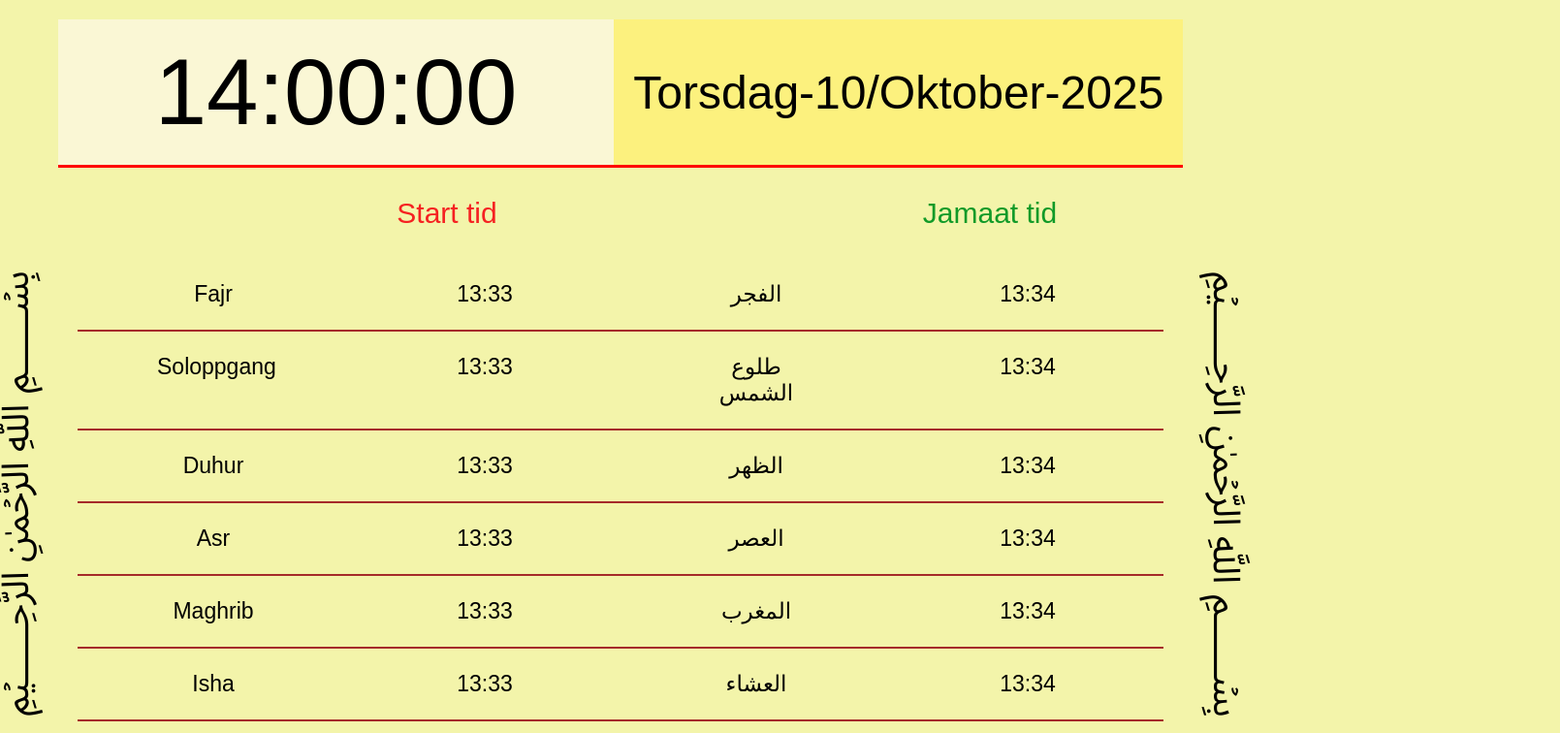
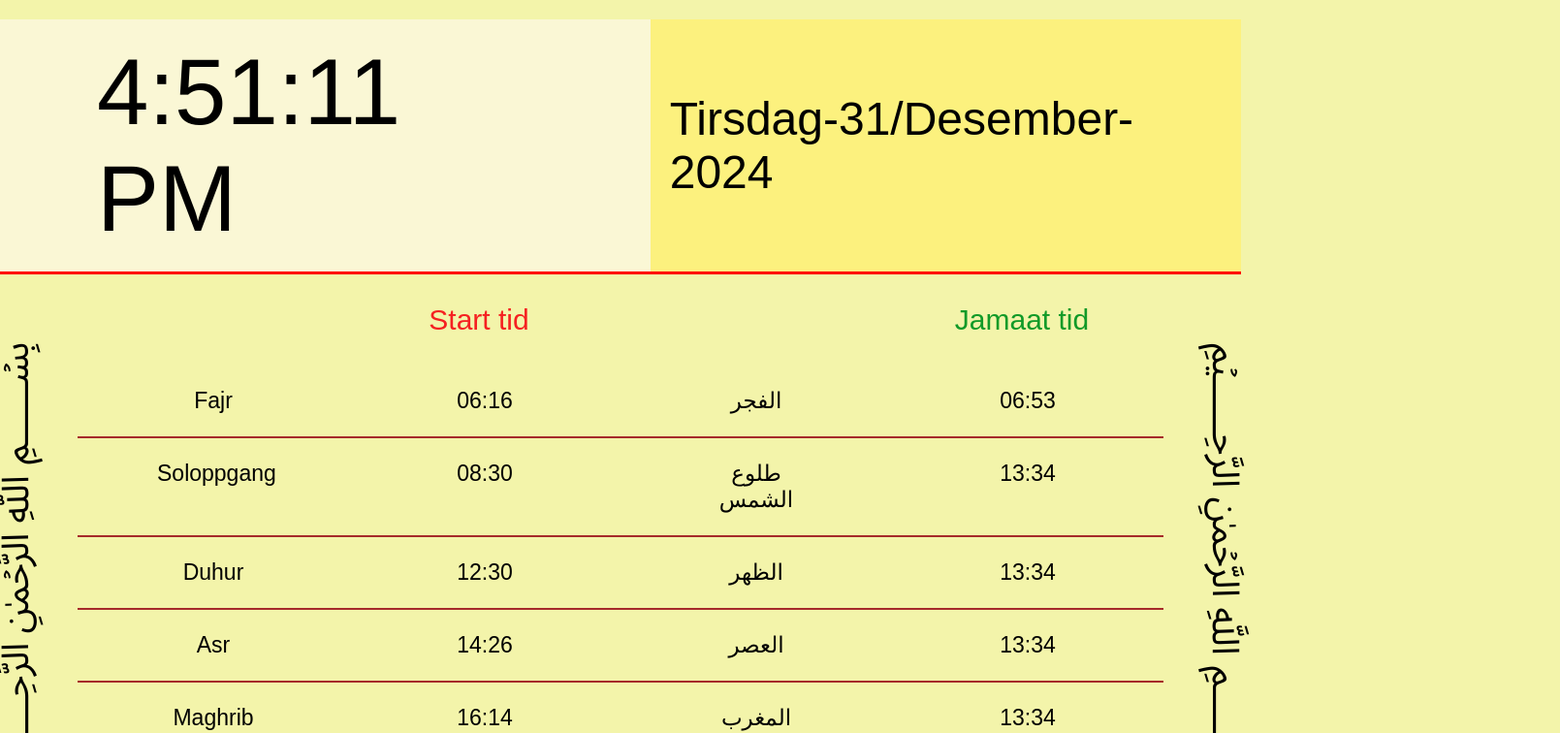
Before and after one commit to abdilatiiif/MoskeApp0.2, a React (Vite) app: page / in a window 1280 px wide. Shown: the top 756 px of the page at 97% size, 1609 px wide, since content can reach past the window. Built offline with nearby package versions, Linux system fonts and the light colour scheme; a web font is replaced by a local one.

Commit message:
funksjonalitet

```diff
--- a/src/App.jsx
+++ b/src/App.jsx
@@ -1,12 +1,348 @@
 import Timedate from "./Timedate";
 import Content from "./Content";
 import "./index.css";
+import React from "react";
+
+const bonnetider = [
+  {
+    1: {
+      fajr: "06:52",
+      jamat_fajr: "07:32",
+      soloppgang: "09:25",
+      duhur: "12:25",
+      asr: "13:44",
+      maghrib: "15:15",
+      isha: "17:36",
+    },
+    2: {
+      fajr: "06:52",
+      jamat_fajr: "07:32",
+      soloppgang: "09:24",
+      duhur: "12:25",
+      asr: "13:45",
+      maghrib: "15:17",
+      isha: "17:37",
+    },
+    3: {
+      fajr: "06:52",
+      jamat_fajr: "07:32",
+      soloppgang: "09:23",
+      duhur: "12:30",
+      asr: "13:47",
+      maghrib: "15:19",
+      isha: "17:39",
+    },
+    4: {
+      fajr: "06:52",
+      jamat_fajr: "07:31",
+      soloppgang: "09:22",
+      duhur: "12:25",
+      asr: "13:48",
+      maghrib: "15:20",
+      isha: "17:40",
+    },
+    5: {
+      fajr: "06:51",
+      jamat_fajr: "07:31",
+      soloppgang: "09:22",
+      duhur: "12:25",
+      asr: "13:49",
+      maghrib: "15:22",
+      isha: "17:41",
+    },
+    6: {
+      fajr: "06:51",
+      jamat_fajr: "07:30",
+      soloppgang: "09:21",
+      duhur: "12:30",
+      asr: "13:50",
+      maghrib: "15:24",
+      isha: "17:42",
+    },
+    7: {
+      fajr: "06:50",
+      jamat_fajr: "07:29",
+      soloppgang: "09:19",
+      duhur: "12:30",
+      asr: "13:51",
+      maghrib: "15:26",
+      isha: "17:44",
+    },
+    8: {
+      fajr: "06:50",
+      jamat_fajr: "07:28",
+      soloppgang: "09:18",
+      duhur: "12:30",
+      asr: "13:52",
+      maghrib: "15:28",
+      isha: "17:45",
+    },
+    9: {
+      fajr: "06:49",
+      jamat_fajr: "07:27",
+      soloppgang: "09:17",
+      duhur: "12:30",
+      asr: "13:54",
+      maghrib: "15:30",
+      isha: "17:47",
+    },
+    10: {
+      fajr: "06:48",
+      jamat_fajr: "07:26",
+      soloppgang: "09:16",
+      duhur: "12:30",
+      asr: "13:55",
+      maghrib: "15:32",
+      isha: "17:48",
+    },
+    11: {
+      fajr: "06:47",
+      jamat_fajr: "07:25",
+      soloppgang: "09:15",
+      duhur: "12:30",
+      asr: "13:57",
+      maghrib: "15:34",
+      isha: "17:50",
+    },
+    12: {
+      fajr: "06:46",
+      jamat_fajr: "07:24",
+      soloppgang: "09:14",
+      duhur: "12:30",
+      asr: "13:58",
+      maghrib: "15:36",
+      isha: "17:51",
+    },
+    13: {
+      fajr: "06:45",
+      jamat_fajr: "07:23",
+      soloppgang: "09:12",
+      duhur: "12:30",
+      asr: "14:00",
+      maghrib: "15:38",
+      isha: "17:53",
+    },
+    14: {
+      fajr: "06:44",
+      jamat_fajr: "07:22",
+      soloppgang: "09:11",
+      duhur: "12:30",
+      asr: "14:01",
+      maghrib: "15:40",
+      isha: "17:55",
+    },
+    15: {
+      fajr: "06:43",
+      jamat_fajr: "07:21",
+      soloppgang: "09:09",
+      duhur: "12:30",
+      asr: "14:02",
+      maghrib: "15:42",
+      isha: "17:56",
+    },
+    16: {
+      fajr: "06:41",
+      jamat_fajr: "07:19",
+      soloppgang: "09:07",
+      duhur: "12:30",
+      asr: "14:04",
+      maghrib: "15:44",
+      isha: "17:58",
+    },
+    17: {
+      fajr: "06:40",
+      jamat_fajr: "07:18",
+      soloppgang: "09:06",
+      duhur: "12:30",
+      asr: "14:05",
+      maghrib: "15:46",
+      isha: "18:00",
+    },
+    18: {
+      fajr: "06:38",
+      jamat_fajr: "07:16",
+      soloppgang: "09:04",
+      duhur: "12:30",
+      asr: "14:07",
+      maghrib: "15:48",
+      isha: "18:02",
+    },
+    19: {
+      fajr: "06:37",
+      jamat_fajr: "07:15",
+      soloppgang: "09:02",
+      duhur: "12:30",
+      asr: "14:08",
+      maghrib: "15:50",
+      isha: "18:04",
+    },
+    20: {
+      fajr: "06:35",
+      jamat_fajr: "07:13",
+      soloppgang: "09:00",
+      duhur: "12:30",
+      asr: "14:10",
+      maghrib: "15:52",
+      isha: "18:06",
+    },
+    21: {
+      fajr: "06:33",
+      jamat_fajr: "07:12",
+      soloppgang: "08:58",
+      duhur: "12:30",
+      asr: "14:11",
+      maghrib: "15:54",
+      isha: "18:08",
+    },
+    22: {
+      fajr: "06:32",
+      jamat_fajr: "07:10",
+      soloppgang: "08:55",
+      duhur: "12:30",
+      asr: "14:12",
+      maghrib: "15:56",
+      isha: "18:10",
+    },
+    23: {
+      fajr: "06:30",
+      jamat_fajr: "07:08",
+      soloppgang: "08:53",
+      duhur: "12:30",
+      asr: "14:14",
+      maghrib: "15:58",
+      isha: "18:12",
+    },
+    24: {
+      fajr: "06:29",
+      jamat_fajr: "07:07",
+      soloppgang: "08:51",
+      duhur: "12:30",
+      asr: "14:15",
+      maghrib: "16:00",
+      isha: "18:14",
+    },
+    25: {
+      fajr: "06:27",
+      jamat_fajr: "07:05",
+      soloppgang: "08:48",
+      duhur: "12:30",
+      asr: "14:17",
+      maghrib: "16:02",
+      isha: "18:16",
+    },
+    26: {
+      fajr: "06:25",
+      jamat_fajr: "07:03",
+      soloppgang: "08:45",
+      duhur: "12:30",
+      asr: "14:19",
+      maghrib: "16:04",
+      isha: "18:18",
+    },
+    27: {
+      fajr: "06:23",
+      jamat_fajr: "07:01",
+      soloppgang: "08:42",
+      duhur: "12:30",
+      asr: "14:20",
+      maghrib: "16:06",
+      isha: "18:20",
+    },
+    28: {
+      fajr: "06:21",
+      jamat_fajr: "06:59",
+      soloppgang: "08:39",
+      duhur: "12:30",
+      asr: "14:22",
+      maghrib: "16:08",
+      isha: "18:22",
+    },
+    29: {
+      fajr: "06:19",
+      jamat_fajr: "06:57",
+      soloppgang: "08:36",
+      duhur: "12:30",
+      asr: "14:23",
+      maghrib: "16:10",
+      isha: "18:24",
+    },
+    30: {
+      fajr: "06:18",
+      jamat_fajr: "06:55",
+      soloppgang: "08:33",
+      duhur: "12:30",
+      asr: "14:25",
+      maghrib: "16:12",
+      isha: "18:26",
+    },
+    31: {
+      fajr: "06:16",
+      jamat_fajr: "06:53",
+      soloppgang: "08:30",
+      duhur: "12:30",
+      asr: "14:26",
+      maghrib: "16:14",
+      isha: "18:28",
+    },
+  },
+];
+
+console.log(bonnetider);
 
 function App() {
+  const [time, setTime] = React.useState("19:00:23");
+  const [date, setDate] = React.useState("Søndag-12/September-2025");
+
+  // klokka og Dato
+  React.useEffect(() => {
+    const interval = setInterval(() => {
+      const now = new Date();
+      const time = now.toLocaleTimeString();
+
+      setTime(time);
+
+      function formatDate(date) {
+        const days = [
+          "Søndag",
+          "Mandag",
+          "Tirsdag",
+          "Onsdag",
+          "Torsdag",
+          "Fredag",
+          "Lørdag",
+        ];
+        const months = [
+          "Januar",
+          "Februar",
+          "Mars",
+          "April",
+          "Mai",
+          "Juni",
+          "Juli",
+          "August",
+          "September",
+          "Oktober",
+          "November",
+          "Desember",
+        ];
+
+        const dayName = days[date.getDay()];
+        const day = date.getDate();
+        const monthName = months[date.getMonth()];
+        const year = date.getFullYear();
+
+        return `${dayName}-${day}/${monthName}-${year}`;
+      }
+
+      setDate(formatDate(now));
+    }, 1000);
+    return () => clearInterval(interval);
+  }, []);
+
   return (
     <div className="app--container">
-      <Timedate />
-      <Content />
+      <Timedate time={time} date={date} />
+      <Content bønnetider={bonnetider} />
     </div>
   );
 }
--- a/src/Content.jsx
+++ b/src/Content.jsx
@@ -1,7 +1,37 @@
+/* eslint-disable react/prop-types */
 import "./content.css";
 import Row from "./Row";
+import React from "react";
 
-export default function Content() {
+export default function Content(props) {
+  //bønnetider
+  const [fajr, setFajr] = React.useState("14:33");
+  const [jamat_fajr, SetJamat_fajr] = React.useState("03:33");
+  const [soloppgang, setSoloppgang] = React.useState("13:33");
+  const [duhur, setDuhur] = React.useState("13:33");
+  const [asr, setAsr] = React.useState("13:33");
+  const [maghrib, setMaggrib] = React.useState("13:33");
+  const [isha, setIsha] = React.useState("13:33");
+  const [jummah, setJummah] = React.useState("13:33");
+
+  React.useEffect(() => {
+    const date = new Date();
+    const day = date.getDate();
+    console.log(day);
+    const bønnIdag = props.bønnetider[0][day];
+    console.log(bønnIdag);
+
+    setFajr(bønnIdag.fajr);
+    SetJamat_fajr(bønnIdag.jamat_fajr);
+    setSoloppgang(bønnIdag.soloppgang);
+    setDuhur(bønnIdag.duhur);
+    setAsr(bønnIdag.asr);
+    setMaggrib(bønnIdag.maghrib);
+    setIsha(bønnIdag.isha);
+    setJummah("12:30"); // fredags bønner kan endres
+    // eslint-disable-next-line react-hooks/exhaustive-deps
+  }, []);
+
   return (
     <div className="content--container">
       <div className="bismillah--container">﷽</div>
@@ -14,49 +44,49 @@ export default function Content() {
         />
         <Row
           classname="content--tabell--row"
-          bønntid="13:33"
-          jamaat="13:34"
+          bønntid={fajr}
+          jamaat={jamat_fajr}
           arabisknavn="الفجر"
           bønn="Fajr"
         />
         <Row
           classname="content--tabell--row"
-          bønntid="13:33"
+          bønntid={soloppgang}
           jamaat="13:34"
           arabisknavn="طلوع الشمس"
           bønn="Soloppgang"
         />
         <Row
           classname="content--tabell--row"
-          bønntid="13:33"
+          bønntid={duhur}
           jamaat="13:34"
           arabisknavn="الظهر"
           bønn="Duhur"
         />
         <Row
           classname="content--tabell--row"
-          bønntid="13:33"
+          bønntid={asr}
           jamaat="13:34"
           arabisknavn="العصر"
           bønn="Asr"
         />
         <Row
           classname="content--tabell--row"
-          bønntid="13:33"
+          bønntid={maghrib}
           jamaat="13:34"
           arabisknavn="المغرب"
           bønn="Maghrib"
         />
         <Row
           classname="content--tabell--row"
-          bønntid="13:33"
+          bønntid={isha}
           jamaat="13:34"
           arabisknavn="العشاء"
           bønn="Isha"
         />
         <Row
           classname="content--tabell--row"
-          bønntid="13:33"
+          bønntid={jummah}
           jamaat="13:34"
           arabisknavn="صلاة الجمعة"
           bønn="Jummah"
--- a/src/Timedate.jsx
+++ b/src/Timedate.jsx
@@ -1,10 +1,11 @@
+/* eslint-disable react/prop-types */
 import "./timedate.css";
 
-export default function TimeDate() {
+export default function TimeDate(props) {
   return (
     <header className="header--timedate">
-      <div className="time">14:00:00</div>
-      <div className="date">Torsdag-10/Oktober-2025</div>
+      <div className="time">{props.time}</div>
+      <div className="date">{props.date}</div>
     </header>
   );
 }
--- a/src/content.css
+++ b/src/content.css
@@ -9,10 +9,15 @@
   width: 9rem;
   transform: rotate(270deg);
   font-size: 4rem;
+  height: 100px;
+  margin-top: 250px;
 }
 
 .flip {
   transform: rotate(90deg);
+  right: -20px;
+  top: 100px;
+  margin-top: 250px;
 }
 
 .content--tabell--overskrift {
@@ -22,6 +27,10 @@
   width: 70rem;
   color: #f52121;
   font-size: 30px;
+}
+
+.content--tabell--overskrift p {
+  padding-left: 4.125rem;
 }
 
 .content--tabell--row {
```
